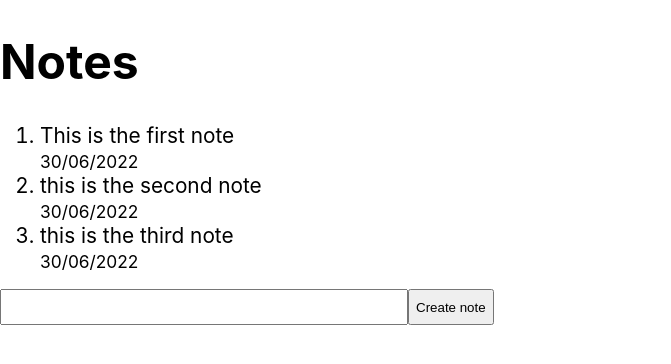
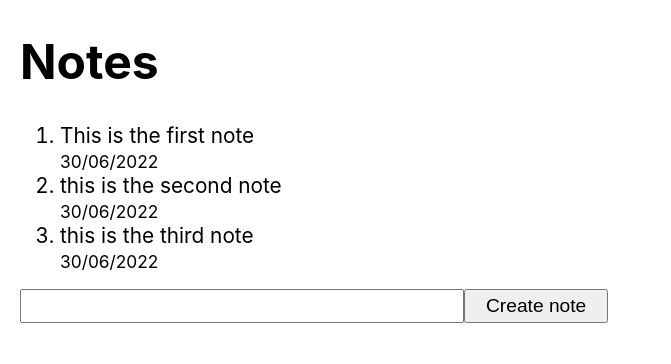
Before and after one commit to Alejo9601/notes-frontend, a React (Create React App) app: page / in a window 1280 px wide. Shown: the top 364 px of the page, without its empty margins (0-671 px from the left). Built offline with nearby package versions, Linux system fonts and the light colour scheme.

Commit message:
Modified styles

```diff
--- a/src/components/NewNoteForm.js
+++ b/src/components/NewNoteForm.js
@@ -1,13 +1,19 @@
 import styled from "styled-components";
 
 const StyledForm = styled.form`
+  input,
+  button {
+    font-size: 1.2rem;
+    padding: 0px 20px;
+  }
+
   input {
     height: 30px;
     width: 400px;
   }
 
   button {
-    height: 36px;
+    height: 34px;
   }
 `;
 
--- a/src/components/Notes.js
+++ b/src/components/Notes.js
@@ -3,13 +3,16 @@ import Note from "./Note";
 import styled from "styled-components";
 import NewNoteForm from "./NewNoteForm";
 
+const StyledDiv = styled.div`
+  margin: 20px;
+`;
 const StyledH1 = styled.h1`
   font-size: 3rem;
 `;
 
 const Notes = () => {
   return (
-    <div>
+    <StyledDiv>
       <StyledH1>Notes</StyledH1>
       <ol>
         {notes.map((note, index) => (
@@ -17,7 +20,7 @@ const Notes = () => {
         ))}
       </ol>
       <NewNoteForm />
-    </div>
+    </StyledDiv>
   );
 };
 
```
